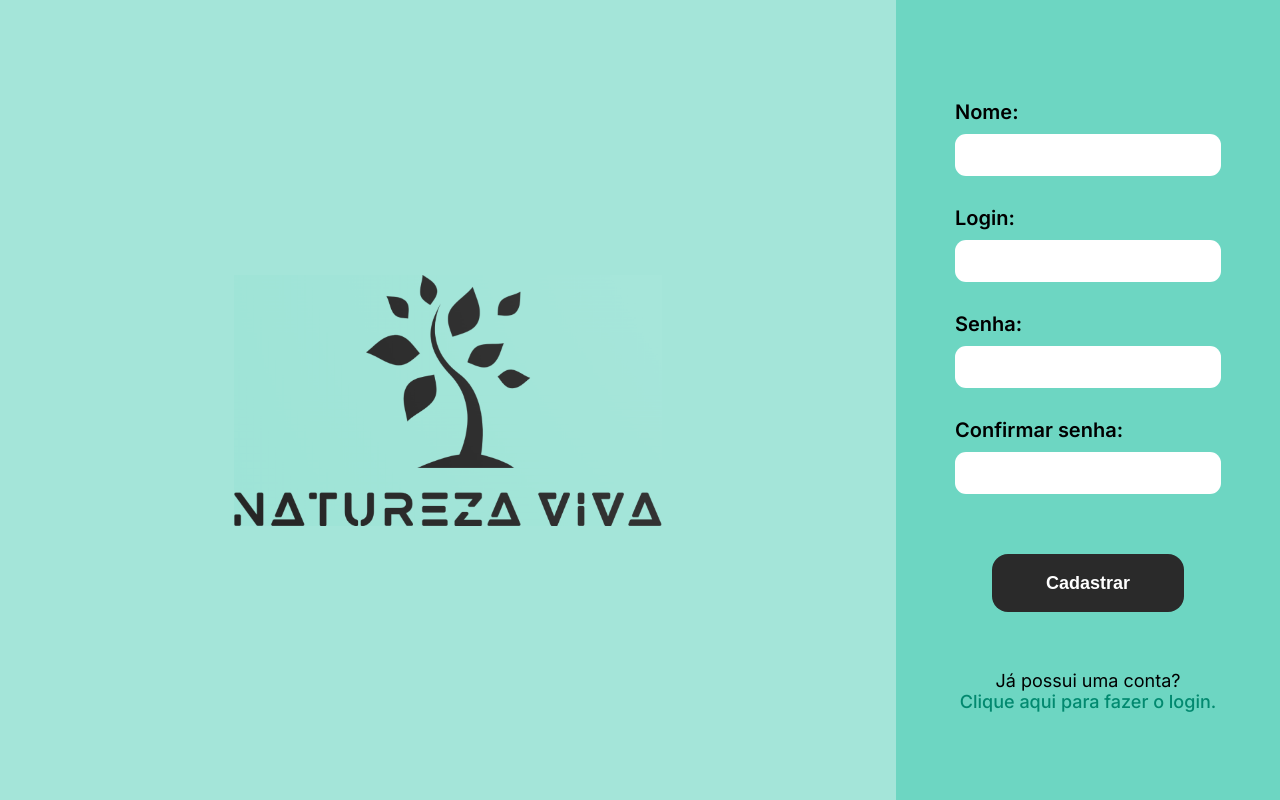
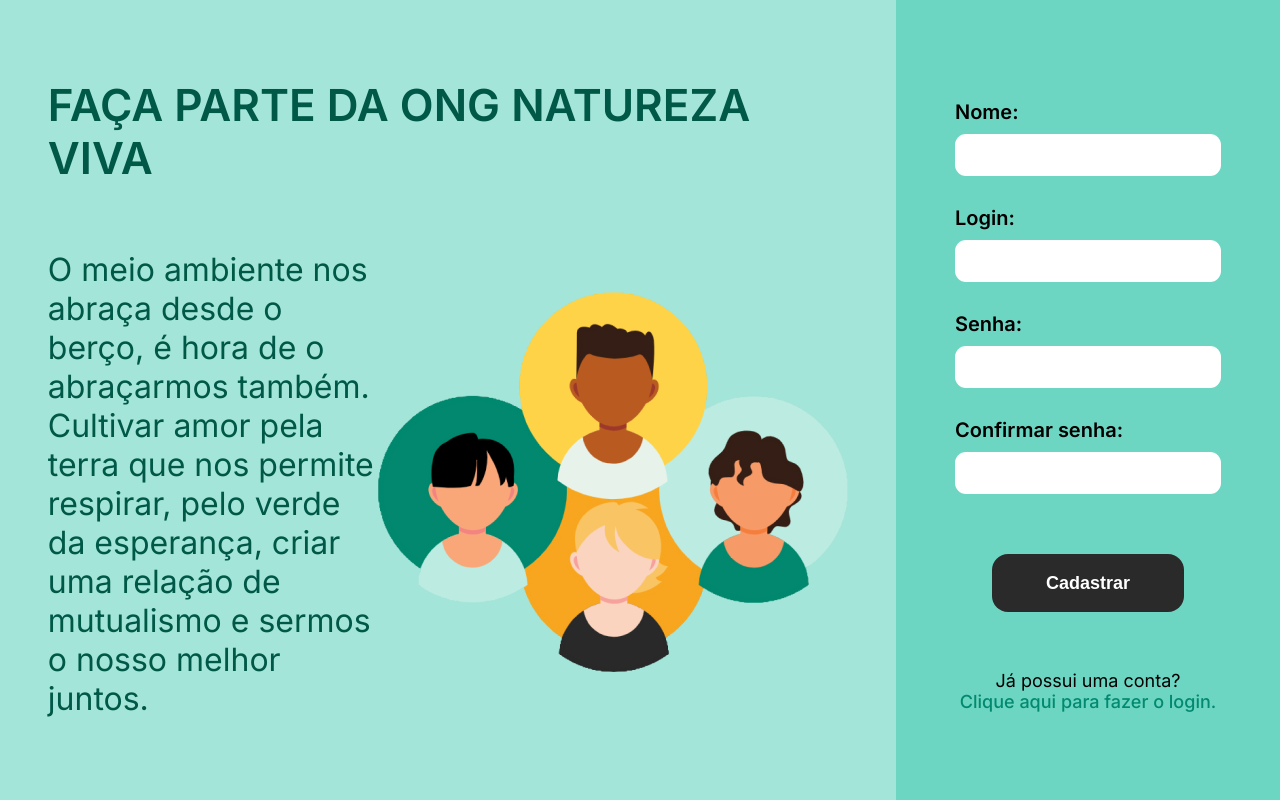
Before and after one commit to Luuh03/natureza-viva, a PHP site: page /pages/register.php in a window 1280 px wide. Run offline with PHP 8.4, Linux system fonts and the light colour scheme.

Commit message:
Atualização página registro

```diff
--- a/pages/register.php
+++ b/pages/register.php
@@ -12,8 +12,17 @@
 
 
     <div class="landing_page">
-        <div class="logo_container">
-            <img src="../images/logo_landing.png" alt="logo">
+        <div class="content_container">
+            <table>
+                <tr>
+                    <td colspan="2"><h1>Faça parte da ONG Natureza Viva</h1></td>
+                </tr>
+                <tr>
+                    <td><p>O meio ambiente nos abraça desde o berço, é hora de o abraçarmos também. Cultivar amor pela terra que nos permite respirar, pelo verde da esperança, criar uma relação de mutualismo e sermos o nosso melhor juntos.</p></td>
+                    <td><img src="../images/Cadastro.png" alt="Imagem com 4 ícones da cabeça aos ombros de pessoas negras, loira e asiática. Os ícones fazem um tipo de cruz, dois na vertical e dois na horizontal."></td>
+                </tr>
+            </table>
+
         </div>
 
         <div class="form_container">
--- a/styles/style_register.css
+++ b/styles/style_register.css
@@ -1,3 +1,42 @@
 #register {
     margin-top: 0px;
 }
+
+.content_container {
+    width: 70%;
+    background-color: #a4e5d9;
+
+    display: flex;
+    justify-content: center;
+    align-items: center;
+}
+
+.content_container img {
+    width: 470px;
+    height: 380px;
+}
+
+.content_container h1 {
+    font-family: 'Inter';
+    font-style: normal;
+    font-weight: 600;
+    font-size: 44px;
+    line-height: 53px;
+    text-transform: uppercase;
+
+    color: #005847;
+}
+
+.content_container p{
+    font-family: 'Inter';
+    font-style: normal;
+    font-weight: 300;
+    font-size: 32px;
+    line-height: 39px;
+
+    color: #005847;
+}
+
+.content_container table{
+    width: 90%;
+}
```
Also changed, not shown: images/Cadastro Errado.png (added), images/Cadastro.png.
